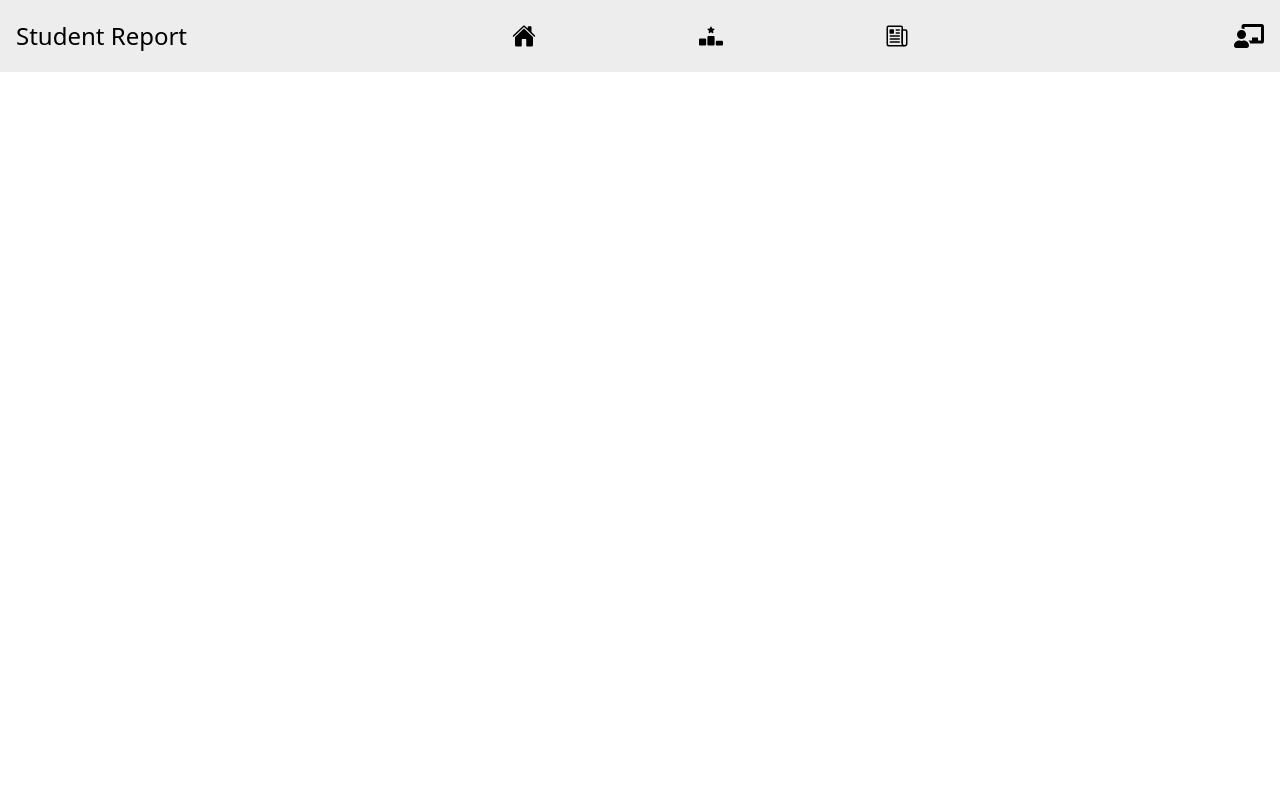
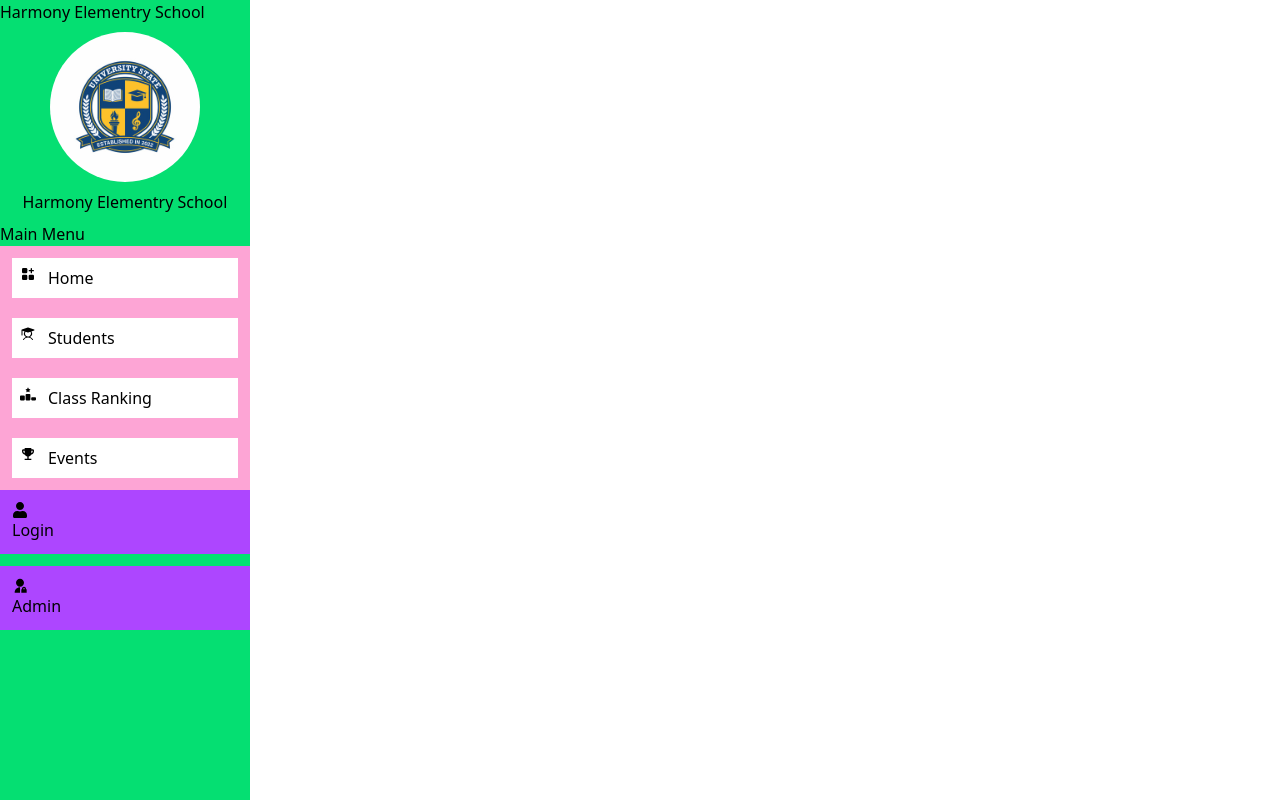
Before and after one commit to Shivraj-Joshi/student-info-tracker, a React (Vite) app in the folder client/: page / in a window 1280 px wide. Built offline with nearby package versions, Linux system fonts and the light colour scheme.

Commit message:
navbar updated into sidebar

```diff
--- a/client/src/App.jsx
+++ b/client/src/App.jsx
@@ -1,10 +1,10 @@
-import Navbar from "./components/Navbar";
+import Sidebar from "./components/Sidebar";
 
 function App() {
   return (
     <>
       {/* <div className="bg-zinc-900 h-[100vh] w-[100vw]"></div> */}
-      <Navbar />
+      <Sidebar />
     </>
   );
 }
--- a/client/src/components/Navbar.jsx
+++ /dev/null
@@ -1,37 +0,0 @@
-import React, { useState } from "react";
-import { IoMenu } from "react-icons/io5";
-import { FaChalkboardTeacher } from "react-icons/fa";
-import { IoHome } from "react-icons/io5";
-import { FaRankingStar } from "react-icons/fa6";
-import { IoNewspaperOutline } from "react-icons/io5";
-
-const Navbar = () => {
-  const [isMenuOpen, setIsMenuOpen] = useState(false);
-
-  return (
-    <div className=" flex items-center justify-between p-4 bg-[#ededed]">
-      <div className="logo text-2xl cursor-pointer">Student Report</div>
-      <div className="links hidden md:flex  p-2 w-xl ">
-        <ul className="flex w-full justify-around font-semibold  text-2xl ">
-          <li className="cursor-pointer">
-            <IoHome />
-          </li>
-          <li className="cursor-pointer">
-            <FaRankingStar />{" "}
-          </li>
-          <li className="cursor-pointer">
-            <IoNewspaperOutline />
-          </li>
-        </ul>
-      </div>
-      <IoMenu className="text-3xl cursor-pointer md:hidden" />
-      <div className="profiles hidden md:flex text-3xl cursor-pointer">
-        <div>
-          <FaChalkboardTeacher />
-        </div>
-      </div>
-    </div>
-  );
-};
-
-export default Navbar;
--- /dev/null
+++ b/client/src/components/Sidebar.jsx
@@ -0,0 +1,73 @@
+import React, { useState } from "react";
+import image from "../assets/school.jpg";
+import { TbAppsFilled } from "react-icons/tb";
+import { PiStudentFill } from "react-icons/pi";
+import { MdEmojiEvents } from "react-icons/md";
+import { RiAdminFill } from "react-icons/ri";
+import { FaUser } from "react-icons/fa";
+import { IoMenu } from "react-icons/io5";
+import { FaChalkboardTeacher } from "react-icons/fa";
+import { IoHome } from "react-icons/io5";
+import { FaRankingStar } from "react-icons/fa6";
+import { IoNewspaperOutline } from "react-icons/io5";
+
+const Sidebar = () => {
+  const [isMenuOpen, setIsMenuOpen] = useState(false);
+
+  return (
+    <div className="h-[100vh] w-[250px] bg-green-400">
+      Harmony Elementry School
+      <div>
+        <div className="flex flex-col items-center gap-2 p-2">
+          <img
+            src={image}
+            className="h-auto w-[150px] rounded-[50%] object-cover"
+            alt="school logo"
+          />
+          <h1>Harmony Elementry School</h1>
+        </div>
+        <p>Main Menu</p>
+        {/* links */}
+        <div className="bg-pink-300 p-3 ">
+          <ul className="flex flex-col gap-5">
+            <li className="bg-white p-2 flex gap-3">
+              <TbAppsFilled />
+              Home
+            </li>
+            <li className="bg-white p-2 flex gap-3">
+              <PiStudentFill />
+              Students
+            </li>
+            <li className="bg-white p-2 flex gap-3">
+              <FaRankingStar />
+              Class Ranking
+            </li>
+            <li className="bg-white p-2 flex gap-3">
+              <MdEmojiEvents />
+              Events
+            </li>
+          </ul>
+        </div>
+        {/* profiles */}
+        <div className="flex flex-col gap-3">
+          <div className="bg-purple-500 p-3">
+            <h1>
+              {" "}
+              <FaUser />
+              Login
+            </h1>
+          </div>
+          <div className="bg-purple-500 p-3">
+            <h1>
+              {" "}
+              <RiAdminFill />
+              Admin
+            </h1>
+          </div>
+        </div>
+      </div>
+    </div>
+  );
+};
+
+export default Sidebar;
```
Also changed, not shown: client/src/assets/school.jpg (added).
